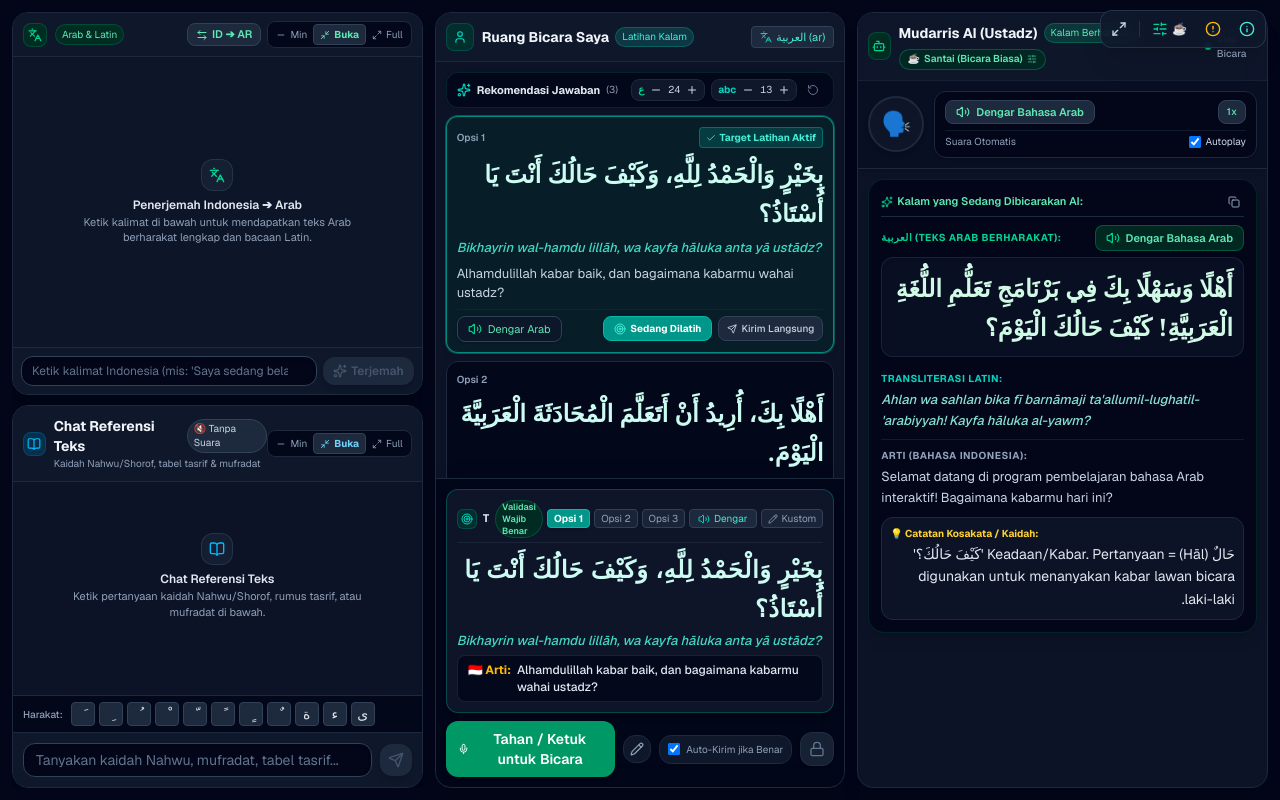
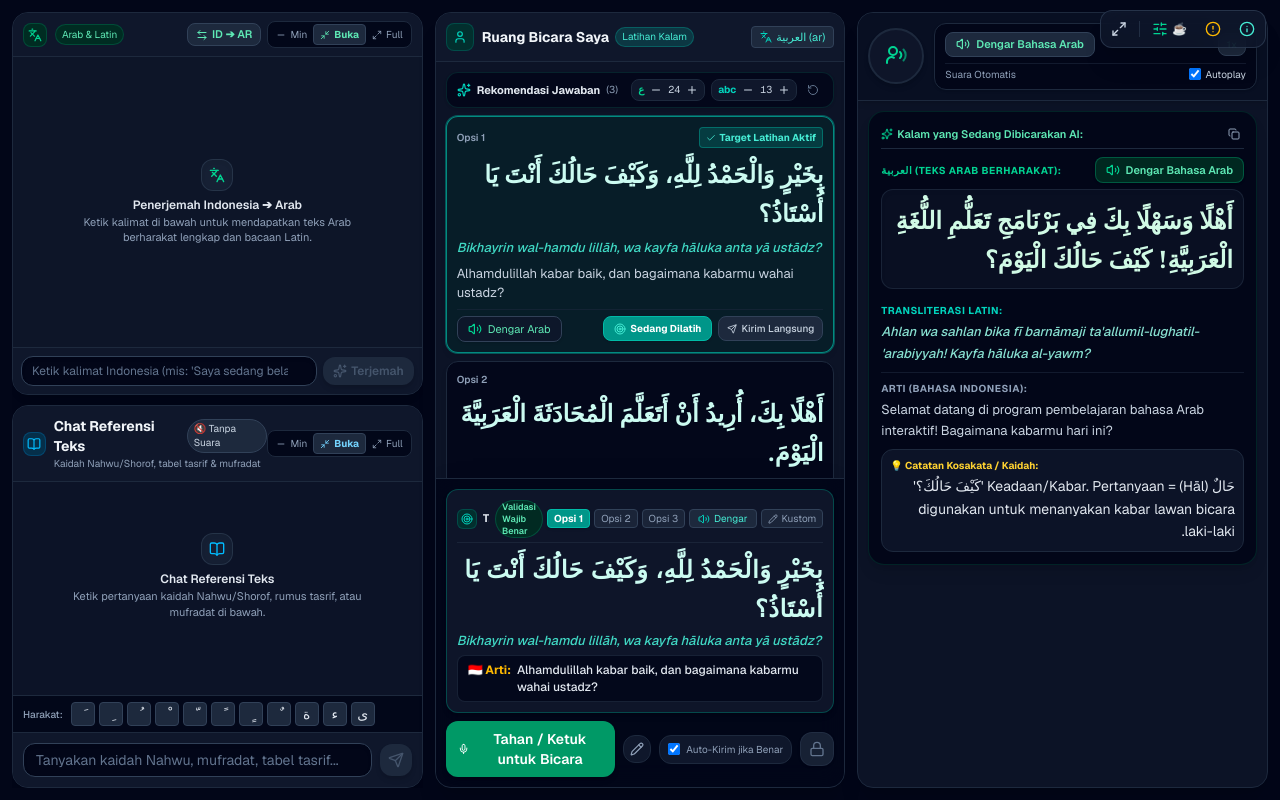
Before and after one commit to r3ndyipb/belajar-bahasa-arab, a Next.js app: page / in a window 1280 px wide. Built offline with nearby package versions, Linux system fonts and the light colour scheme.

Commit message:
fix(ui): hapus subheader logo dan icon status di bawah group tombol header kanan, serta ganti icon kepala lingkaran ai dengan flat vector icon

```diff
--- a/src/app/page.tsx
+++ b/src/app/page.tsx
@@ -2693,68 +2693,13 @@ export default function ArabicLearningThreeColumns() {
             activeMobileTab === "right" ? "flex" : "hidden lg:flex"
           }`}
         >
-          {/* 1. KOTAK MUDARRIS AI STICKY DI ATAS (Header, Avatar Animasi, Status, Waveform, Audio Player) */}
+          {/* 1. KOTAK MUDARRIS AI STICKY DI ATAS (Avatar Animasi Flat Icon & Kontrol Audio) */}
           <div className="shrink-0 bg-slate-900/95 border-b border-slate-800 backdrop-blur-md shadow-md">
-            {/* Header Kolom Kanan */}
-            <div className="p-2 sm:p-2.5 flex items-center justify-between border-b border-slate-800/60">
-              <div className="flex items-center gap-2">
-                <div className="w-7 h-7 rounded-lg bg-emerald-950 border border-emerald-800/60 flex items-center justify-center text-emerald-400">
-                  <Bot className="w-3.5 h-3.5" />
-                </div>
-                <div>
-                  <h2 className="font-bold text-xs sm:text-sm text-slate-100 flex items-center gap-1.5 flex-wrap">
-                    Mudarris AI (Ustadz)
-                    <span className="text-[10px] font-normal px-1.5 py-0.5 rounded-full bg-emerald-500/20 text-emerald-300 border border-emerald-500/30">
-                      Kalam Berharakat
-                    </span>
-                    <button
-                      type="button"
-                      onClick={() => {
-                        setSelectedScenarioId(activeScenarioId);
-                        setCustomScenarioPrompt(activeScenarioPrompt);
-                        setShowScenarioModal(true);
-                      }}
-                      className="text-[10px] font-semibold px-2 py-0.5 rounded-full bg-emerald-950/80 hover:bg-emerald-900 text-emerald-300 border border-emerald-700/60 flex items-center gap-1 transition-colors"
-                      title="Klik untuk mengubah suasana atau skenario percakapan"
-                    >
-                      <span>{currentScenario.emoji}</span>
-                      <span>{currentScenario.name}</span>
-                      <SlidersHorizontal className="w-2.5 h-2.5 opacity-70" />
-                    </button>
-                  </h2>
-                </div>
-              </div>
-
-              {/* Status Mini / Badge */}
-              <div className="flex items-center gap-1.5 text-[10px]">
-                <span
-                  className={`w-2 h-2 rounded-full ${
-                    isAiSpeaking
-                      ? "bg-emerald-400 animate-ping"
-                      : isAiAudioLoading
-                      ? "bg-teal-400 animate-pulse"
-                      : isAiThinking
-                      ? "bg-amber-400 animate-pulse"
-                      : "bg-emerald-500"
-                  }`}
-                />
-                <span className="text-slate-400 font-medium">
-                  {isAiSpeaking
-                    ? "Melafalkan"
-                    : isAiAudioLoading
-                    ? "Audio..."
-                    : isAiThinking
-                    ? "Menyusun..."
-                    : "Siap Bicara"}
-                </span>
-              </div>
-            </div>
-
             {/* Avatar AI & Kontrol Pemutar Audio */}
             <div className="p-2 sm:p-2.5 bg-slate-950/40">
-              {/* Baris Utama: Avatar Lingkaran di Kiri (Tanpa Wording), Kontrol Audio di Kanan */}
+              {/* Baris Utama: Avatar Lingkaran di Kiri (Flat Icon Tanpa Wording), Kontrol Audio di Kanan */}
               <div className="flex items-center gap-2.5">
-                {/* 1. Kiri: Avatar Lingkaran AI (Cukup Lingkaran Saja Tanpa Wording) */}
+                {/* 1. Kiri: Avatar Lingkaran AI (Flat Speaking Head Icon Saja Tanpa Wording) */}
                 <div className="relative shrink-0 flex items-center justify-center">
                   <div
                     className={`w-12 h-12 sm:w-14 sm:h-14 rounded-full flex items-center justify-center border-2 transition-all duration-300 shadow-md ${
@@ -2776,9 +2721,37 @@ export default function ArabicLearningThreeColumns() {
                         : "Mudarris AI siap bicara"
                     }
                   >
-                    <span className="text-xl sm:text-2xl select-none leading-none">
-                      {isAiSpeaking ? "🗣️" : isAiAudioLoading ? "🔊" : isAiThinking ? "💭" : "🗣️"}
-                    </span>
+                    {/* Flat Vector Icon Kepala Bicara */}
+                    <svg
+                      viewBox="0 0 24 24"
+                      fill="none"
+                      stroke="currentColor"
+                      strokeWidth="2"
+                      strokeLinecap="round"
+                      strokeLinejoin="round"
+                      className={`w-6 h-6 transition-transform ${
+                        isAiSpeaking
+                          ? "text-emerald-300 scale-110"
+                          : isAiAudioLoading
+                          ? "text-teal-300"
+                          : isAiThinking
+                          ? "text-amber-300"
+                          : "text-emerald-400"
+                      }`}
+                    >
+                      {/* Kepala / Siluet Profil Datar */}
+                      <circle cx="9" cy="7" r="4" />
+                      <path d="M3 19v-1.5a4.5 4.5 0 0 1 7-3.7" />
+                      {/* Gelombang Suara Bicara Datar */}
+                      <path
+                        d="M16 8a4 4 0 0 1 0 6"
+                        className={isAiSpeaking ? "animate-pulse" : ""}
+                      />
+                      <path
+                        d="M19.5 5.5a8 8 0 0 1 0 11"
+                        className={isAiSpeaking ? "animate-pulse" : "opacity-60"}
+                      />
+                    </svg>
                   </div>
 
                   {/* Status Ping Dot di Tepi Lingkaran */}
```
